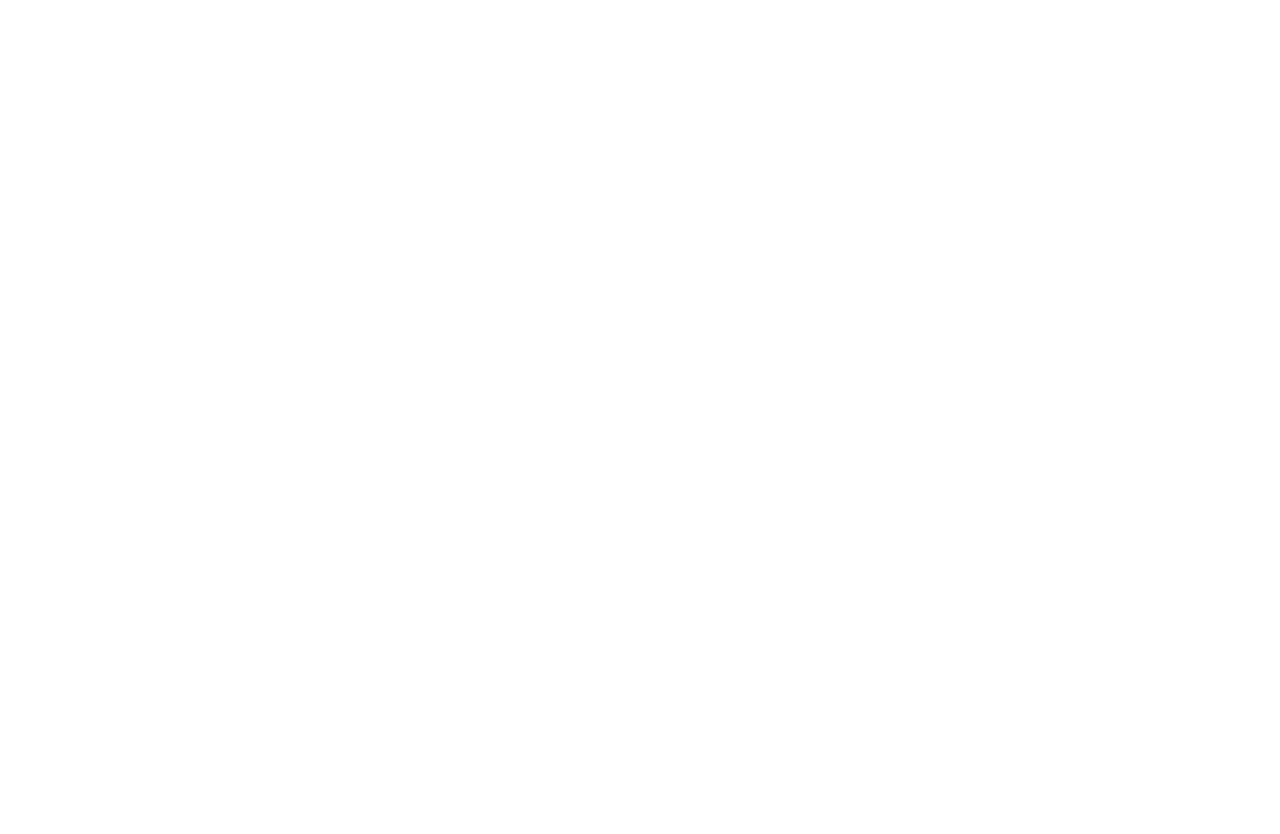
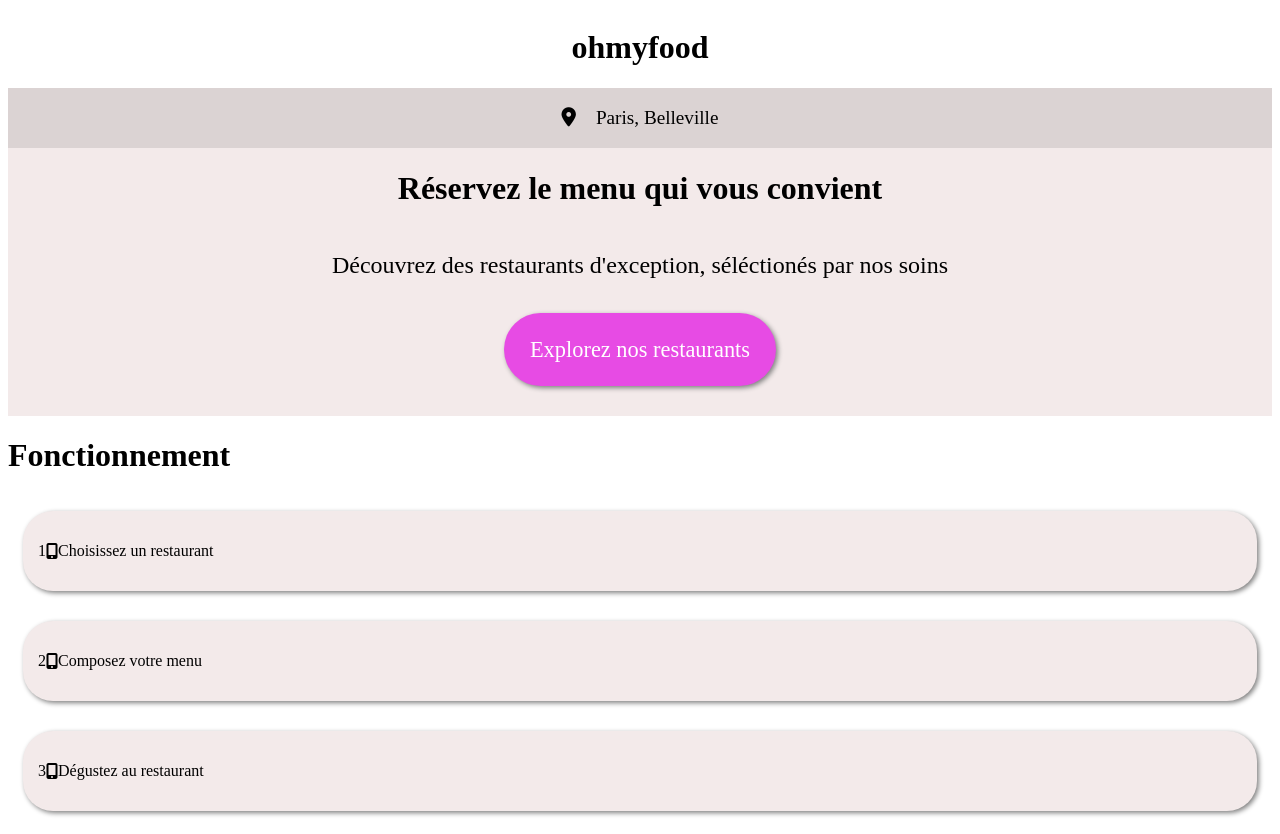
Before and after one commit to SaladinX1/SaladinMalikBouafia_3_14082021, a plain HTML site: page index.html in a window 1280 px wide. Before the commit the page ends 800 px from the top, so only its background shows below. Drawn offline with Linux system fonts and the light colour scheme.

Commit message:
ajout de base header + partie reservation et fonctionement

```diff
--- /dev/null
+++ b/css/style.css
@@ -0,0 +1,70 @@
+@font-face {
+  font-family: "Shrikhand", "Roboto", "serif";
+  src: url("../fonts/Shrikhand-Regular.otf") format("otf"), url("../fonts/Shrikhand-Regular.eot") format("eot"), url("../fonts/Shrikhand-Regular.ttf") format("truetype") url("../fonts/Roboto-Regular.ttf") format("truetype"), url("../fonts/Roboto-Thin.ttf") format("truetype"), url("../fonts/Roboto-ThinItalic.ttf") format("truetype"), url("../fonts/Roboto-MediumItalic.ttf") format("truetype"), url("../fonts/Roboto-Medium.ttf") format("truetype"), url("../fonts/Roboto-LightItalic.ttf") format("truetype"), url("../fonts/Roboto-Light.ttf") format("truetype"), url("../fonts/Roboto-Italic.ttf") format("truetype"), url("../fonts/Roboto-BoldItalic.ttf") format("truetype"), url("../fonts/Roboto-Bold.ttf") format("truetype"), url("../fonts/Roboto-BlackItalic.ttf") format("truetype"), url("../fonts/Roboto-Black.ttf") format("truetype");
+}
+header {
+  display: flex;
+  justify-content: center;
+}
+
+.brand {
+  font-family: "Shrikhand";
+}
+
+.reservation {
+  display: flex;
+  flex-direction: column;
+  justify-content: center;
+  align-items: center;
+  background-color: #f3eaea;
+}
+
+.reservation__location {
+  display: flex;
+  justify-content: center;
+  align-items: center;
+  font-size: 1.2rem;
+  background-color: #dbd3d3;
+  width: 100%;
+}
+
+.reservation__location i {
+  padding-right: 20px;
+}
+
+.reservation__Discover {
+  font-size: 1.5rem;
+}
+
+.btn {
+  border: 1px solid transparent;
+  background-color: #e74be4;
+  margin: 10px 0 30px 0;
+  border-radius: 50px;
+  box-shadow: 2px 2px 5px gray;
+}
+
+.btn p {
+  font-size: 1.4rem;
+  color: #fff;
+  padding: 0 25px 0 25px;
+}
+
+.functionality {
+  display: flex;
+  flex-direction: column;
+}
+
+.functionality__restaurant {
+  display: flex;
+  flex-direction: row;
+  justify-content: flex-start;
+  align-items: center;
+  background-color: #f3eaea;
+  padding: 15px;
+  margin: 15px;
+  border-radius: 30px;
+  box-shadow: 2px 2px 5px gray;
+}
+
+/*# sourceMappingURL=style.css.map */
--- a/index.html
+++ b/index.html
@@ -2,22 +2,67 @@
 
 <html>
 
-  <head>
+     <head>
 
-    <title>ohmyfood ! Réservation - Réstaurant</title>
+       <title>ohmyfood - Réservation - Réstaurant</title>
+       <link rel="stylesheet" type="text/css" href="css/style.css"/>
+       <script src="https://kit.fontawesome.com/5157d1a303.js" crossorigin="anonymous"></script>
 
-   </head>
+     </head>
 
-     <body>
+    <body>
 
        <header>
 
-
+          <h1 class="brand">ohmyfood</h1>
 
        </header>
 
 
        <main>
+
+        <div class="reservation">
+
+            <div class="reservation__location">
+                <i class="fas fa-map-marker-alt"></i><p> Paris, Belleville</p>
+           </div>
+
+            <h1> Réservez le menu qui vous convient</h1>
+
+            <p class="reservation__Discover">Découvrez des restaurants d'exception, séléctionés par nos soins</p>
+
+            <div class="btn">
+
+              <p>Explorez nos restaurants</p>
+
+            </div>
+
+        </div>
+
+        <div class="functionality">
+
+        <h1>Fonctionnement</h1>
+
+
+        <div class="functionality__restaurant">
+
+        <span class="functionality__one">1</span> <i class="fas fa-mobile-alt"></i> <p>Choisissez un restaurant</p>
+
+        </div>
+
+        <div class="functionality__restaurant">
+
+            <span class="functionality__one">2</span> <i class="fas fa-mobile-alt"></i> <p>Composez votre menu</p>
+
+            </div>
+
+            <div class="functionality__restaurant">
+
+                <span class="functionality__one">3</span> <i class="fas fa-mobile-alt"></i> <p>Dégustez au restaurant</p>
+
+                </div>
+
+        </div>
 
 
        </main>
```
Also changed, not shown: sass/package.json (added, +11 -0 lines), 1 other file.
